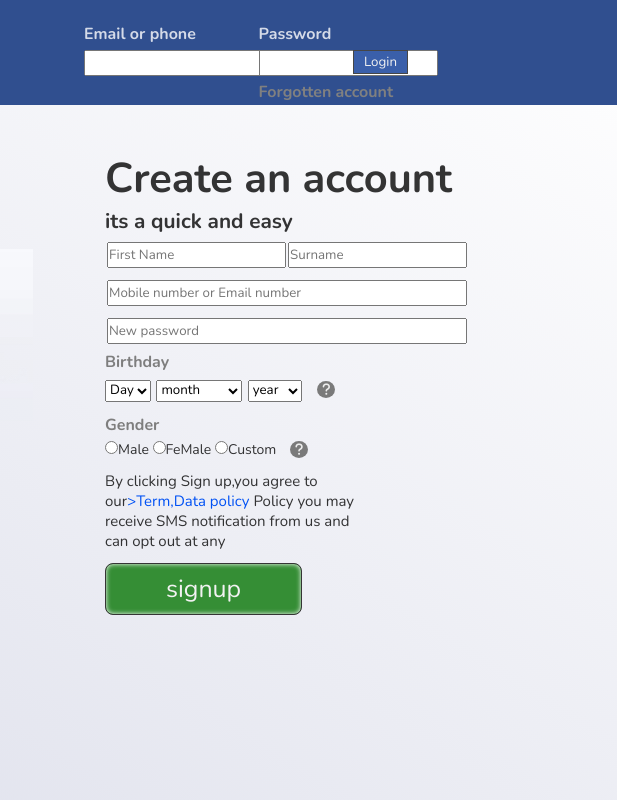
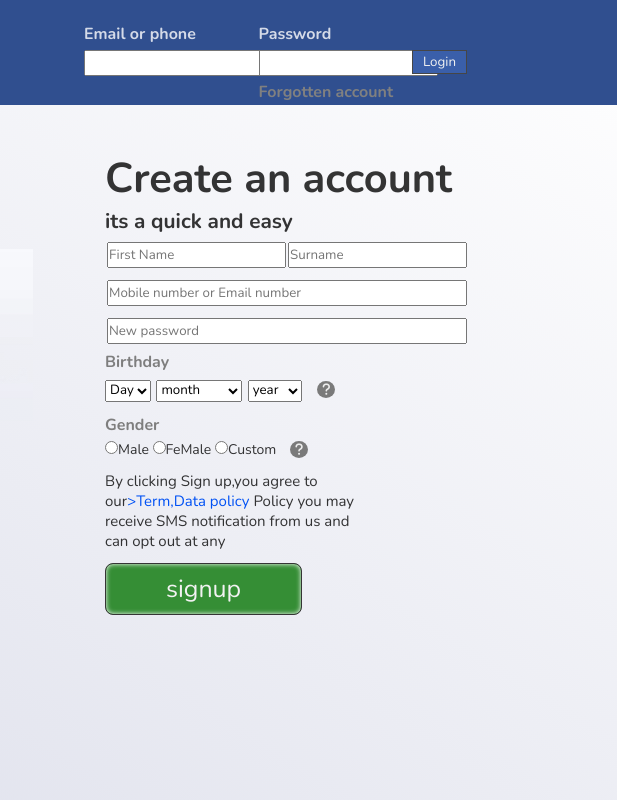
Before and after one commit to mohammedShanid8428/old-facebook, a plain HTML site: page index.html in a window 1280 px wide. Shown: the full height of the page, 663-1280 px from the left. Drawn offline with nearby package versions, Linux system fonts and the light colour scheme; a web font is replaced by a local one.

Commit message:
login position changed

```diff
--- a/style.css
+++ b/style.css
@@ -54,7 +54,7 @@ input{
 }
 #login-btn{
   position: absolute;
-  right: 209px;
+  right: 150px;
   top: 50px;
   padding: 2px 10px;
   background-color:#3a5faa;
```
